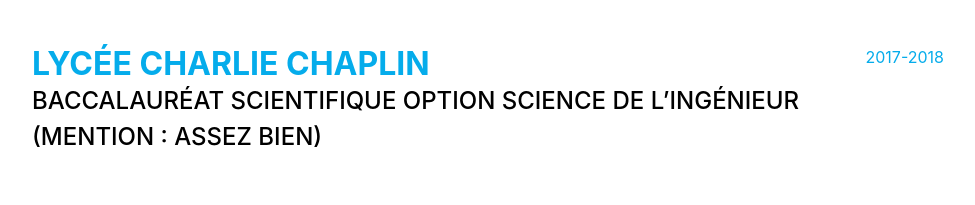
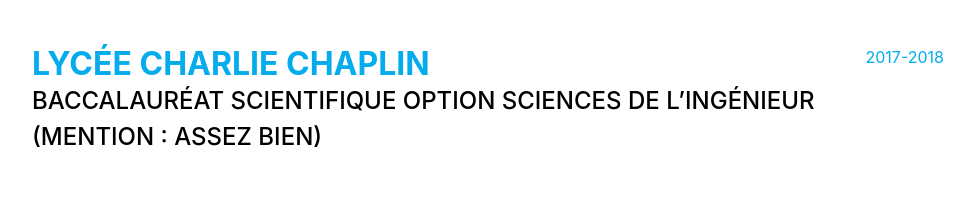
Before and after one commit to LinaIsl/Candidature-IA, a plain HTML site: page index.html in a window 1280 px wide. Shown: the part 1265-1470 px from the top of the page, without its empty margins (288-1263 px from the left). Drawn offline with nearby package versions, Linux system fonts and the light colour scheme; a web font is replaced by a local one.

Commit message:
Update index.html

```diff
--- a/index.html
+++ b/index.html
@@ -87,7 +87,7 @@
                     <div class="d-flex flex-column flex-md-row justify-content-between">
                         <div class="flex-grow-1">
                             <h3 class="mb-0"  style="color:#05aceb;">Lycée Charlie Chaplin</h3>
-                            <div class="subheading mb-3" style="color:black;">Baccalauréat Scientifique option Science de l’ingénieur (Mention : assez bien)</div>
+                            <div class="subheading mb-3" style="color:black;">Baccalauréat Scientifique option Sciences de l’ingénieur (Mention : assez bien)</div>
                         </div>
                         <div class="flex-shrink-0"><span class="text-primary">2017-2018</span></div>
                     </div>
```
